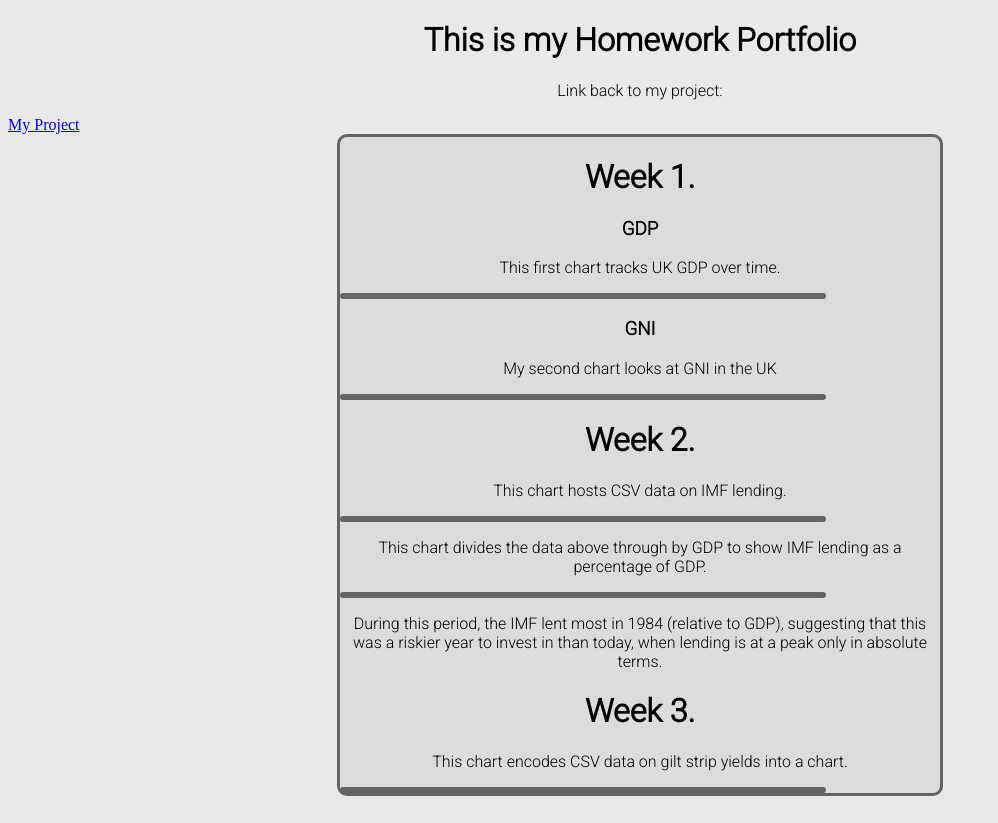
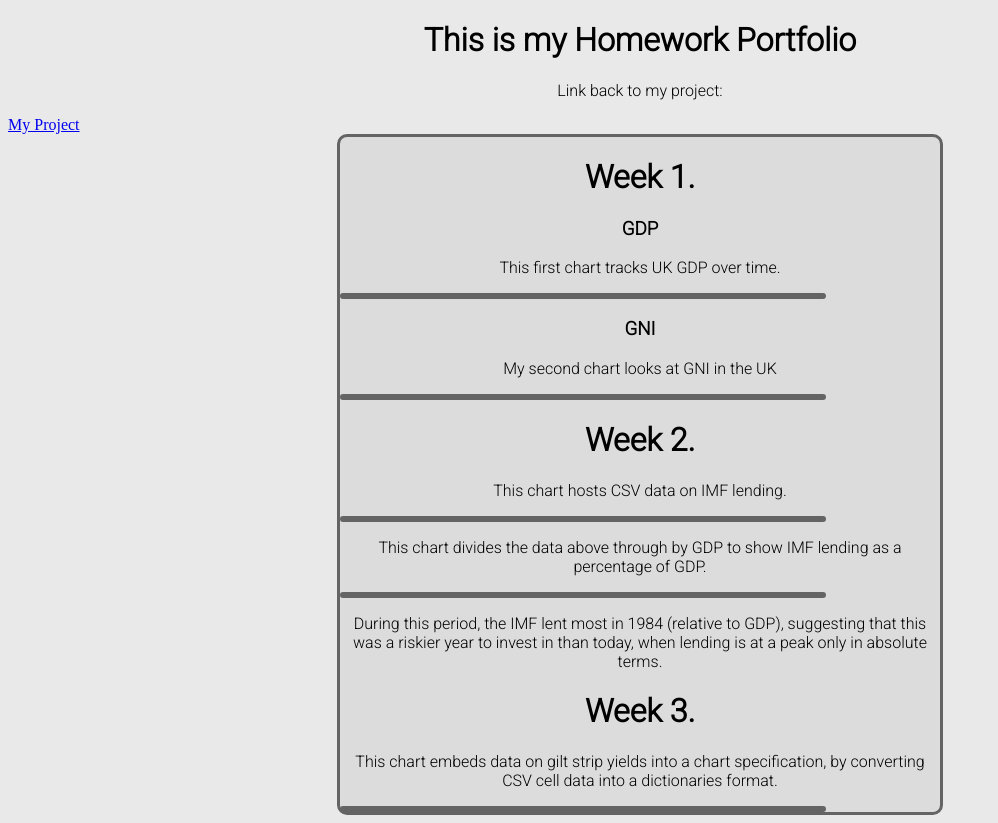
Before and after one commit to jesme00/jesme00.github.io, a plain HTML site: page homeworkportfolio.html in a window 1280 px wide. Shown: the whole page, without its empty margins (0-998 px from the left). Drawn offline with Linux system fonts and the light colour scheme; a script that the page names is missing.

Commit message:
Update homeworkportfolio.html

```diff
--- a/homeworkportfolio.html
+++ b/homeworkportfolio.html
@@ -50,7 +50,7 @@
 
         <h1>Week 3.</h1>
         <h3<Maturity</h3>
-        <p>This chart encodes CSV data on gilt strip yields into a chart.</p>
+        <p>This chart embeds data on gilt strip yields into a chart specification, by converting CSV cell data into a dictionaries format.</p>
         <div class="chart" id="Chart5"></div>
 
 </div>
```
